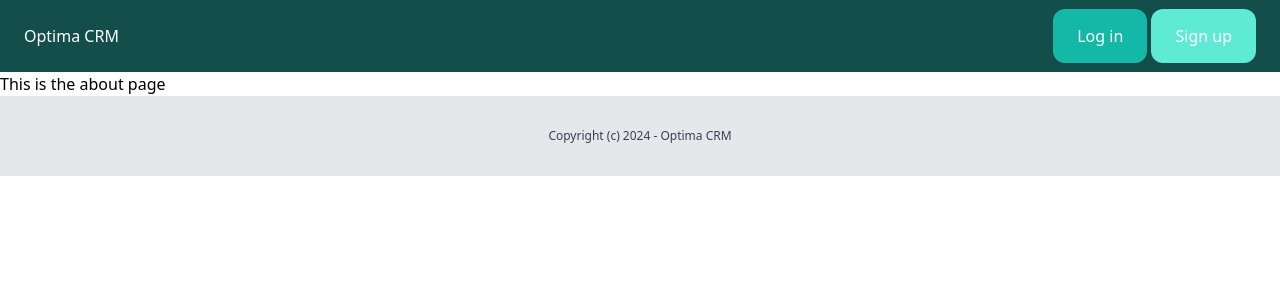
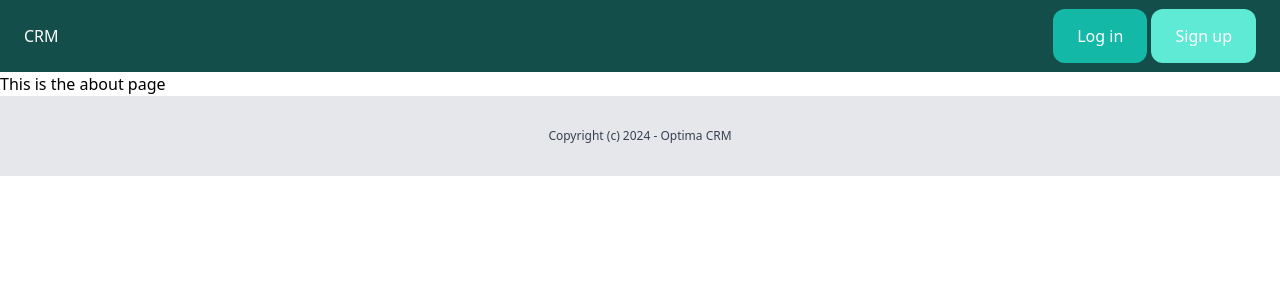
Before and after one commit to ali-murtaxa/CRM, a Django app: page / in a window 1280 px wide. Shown: the top 300 px of the page. Run offline with Django 5.2, Linux system fonts and the light colour scheme; parts of the project's set-up code (start-up, migrations or seed data) failed here and were passed over; some libraries are stand-ins or nearby versions.

Commit message:
name change

```diff
--- a/Optima_crm/core/templates/core/base.html
+++ b/Optima_crm/core/templates/core/base.html
@@ -10,7 +10,7 @@
 
 <body>
     <nav class="py-6 px-6 flex justify-between bg-teal-900">
-        <a href="/" class="text-white">Optima CRM</a>
+        <a href="/" class="text-white">CRM</a>
 
         <div>
             <a href="/" class="py-4 px-6 bg-teal-500 rounded-xl text-white">Log in</a>
```
